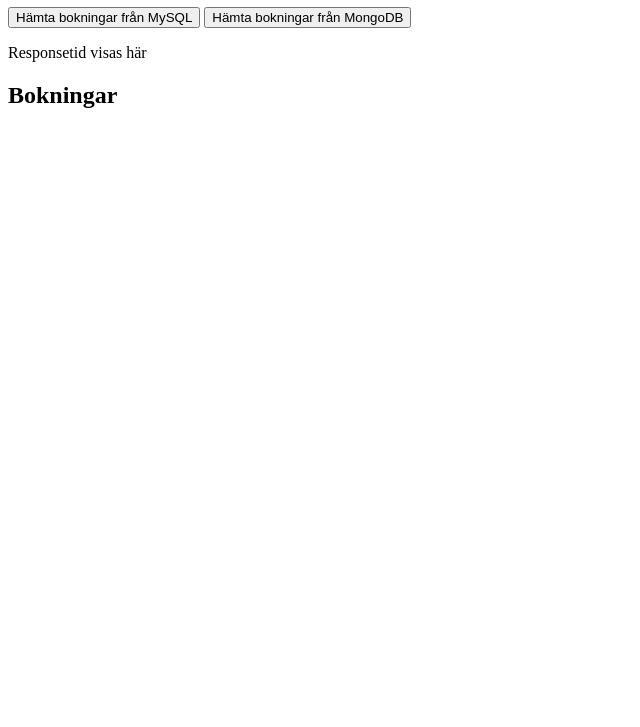
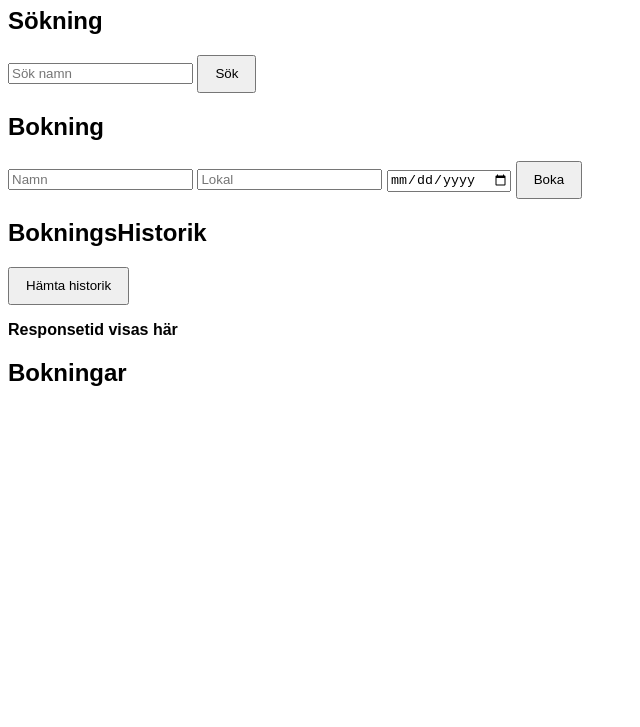
Before and after one commit to a22abdjo/bookning-system-prestanda-studie, a website: page public/index.html in a window 1280 px wide. Shown: the part 73-800 px from the top of the page, without its empty margins (0-640 px from the left). Drawn offline with Linux system fonts and the light colour scheme.

Commit message:
Koppla Mysql search, booking och history till frontend

```diff
--- a/mysql.js
+++ b/mysql.js
@@ -33,6 +33,7 @@ async function searchBookingsByName(name) {
 }
 
 async function createBooking(name, facility, bookingDate, status = "confirmed") {
+
     const [result] = await pool.query(`
         INSERT INTO bookings (name, facility, booking_date, status)
         VALUES (?, ?, ?, ?)
@@ -40,7 +41,8 @@ async function createBooking(name, facility, bookingDate, status = "confirmed")
         ,
         [name, facility, bookingDate, status]
     );
-        return result;
+
+      return result;
 }
 
 module.exports = {
--- a/public/app.js
+++ b/public/app.js
@@ -1,19 +1,75 @@
-async function loadBookings(dbType) {
+
+async function loadHistory() {
     const start = performance.now();
 
-    const response = await fetch(`/api/test?db=${dbType}`);
+    const response = await fetch("/api/mysql/history");
     const data = await response.json();
 
     const stop = performance.now();
     const totalTime = stop - start;
 
-    document.getElementById("time").textContent = `Responstid (${dbType}): ${totalTime.toFixed(2)} ms`;
+    document.getElementById("time").textContent = `Responstid (mysql history): ${totalTime.toFixed(2)} ms`;
 
+   renderResults(data);
+}
+
+async function searchBookings() {
+    const searchName = document.getElementById("searchName").value;
+
+      const start = performance.now();
+
+    const response = await fetch(`/api/mysql/search?name=${encodeURIComponent(searchName)}`);
+    const data = await response.json();
+
+    const stop = performance.now();
+    const totalTime = stop - start;
+
+    document.getElementById("time").textContent = `Responstid (mysql search): ${totalTime.toFixed(2)} ms`;
+
+    renderResults(data);
+}
+
+async function createBooking() {
+    const name = document.getElementById("name").value;
+    const facility = document.getElementById("facility").value;
+    const bookingDate = document.getElementById("bookingDate").value;
+
+    const start = performance.now();
+
+    const response = await fetch("/api/mysql/book", {
+        method: "POST",
+        headers: {
+             "Content-Type": "application/json"
+        },
+        body: JSON.stringify({
+            name,
+            facility,
+            booking_date: bookingDate
+        })
+        });
+    const data = await response.json();
+
+    const stop = performance.now();
+    const totalTime = stop - start;
+
+    document.getElementById("time").textContent = `Responstid (mysql booking): ${totalTime.toFixed(2)} ms`;
+
+    renderResults([data]);
+}
+
+function renderResults(data) {
     const resultList = document.getElementById("result");
     resultList.innerHTML = "";
 
-    const li = document.createElement("li");
-    li.textContent = data.message;
-    resultList.appendChild(li);
-
+    if (Array.isArray(data)) {
+        data.forEach(item => {
+            const li = document.createElement("li");
+            li.textContent = JSON.stringify(item);
+            resultList.appendChild(li);
+        });
+    } else {
+        const li = document.createElement("li");
+        li.textContent = JSON.stringify(data);
+        resultList.appendChild(li);
+    }
 }
--- a/public/index.html
+++ b/public/index.html
@@ -4,14 +4,30 @@
     <meta charset="UTF-8">
     <meta name="viewport" content="width=device-width, initial-scale=1.0">
     <title>Bokningssytem</title>
+    <link rel="stylesheet" href="style.css"/>
 </head>
 <body>
     <h1>Responstidstest för Bokningssytem</h1>
 
-    <div class="buttons">
-      <button onclick="loadBookings('mysql')"> Hämta bokningar från MySQL</button>
-      <button onclick="loadBookings('mongodb')"> Hämta bokningar från MongoDB</button>
-    </div>
+    <section>
+        <h2>Sökning</h2>
+        <input type="text" id="searchName" placeholder="Sök namn" />
+        <button onclick="searchBookings()">Sök</button>
+    </section>
+
+    <section>
+        <h2>Bokning</h2>
+        <input type="text" id="name" placeholder="Namn" />
+        <input type="text" id="facility" placeholder="Lokal" />
+        <input type="date" id="bookingDate" />
+        <button onclick="createBooking()">Boka</button>
+    </section>
+
+    <section>
+        <h2>BokningsHistorik</h2>
+        <button onclick="loadHistory()">Hämta historik</button>
+    </section>
+
 
     <p id="time">Responsetid visas här</p>
 
```
Also changed, not shown: server.js (+13 -4 lines).
